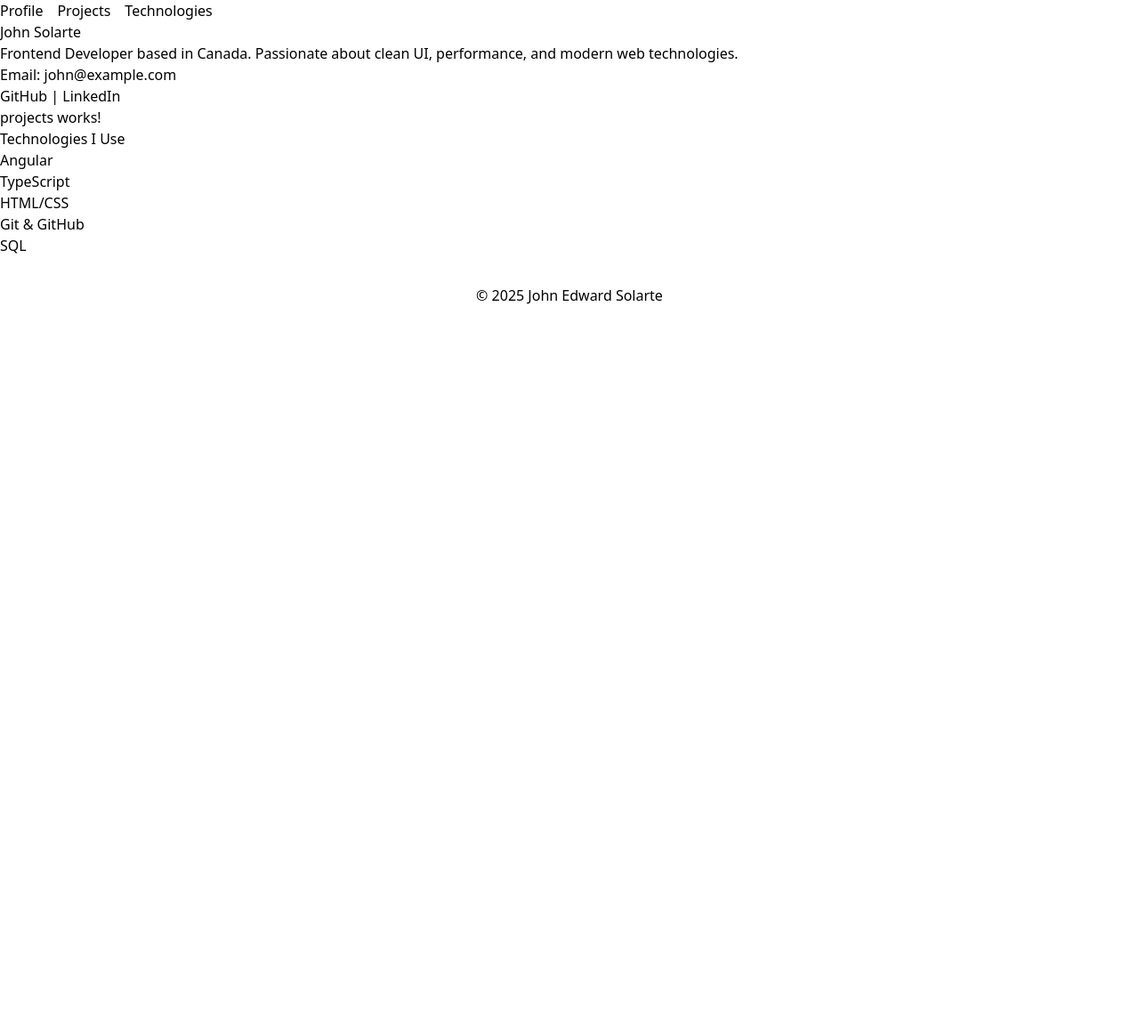
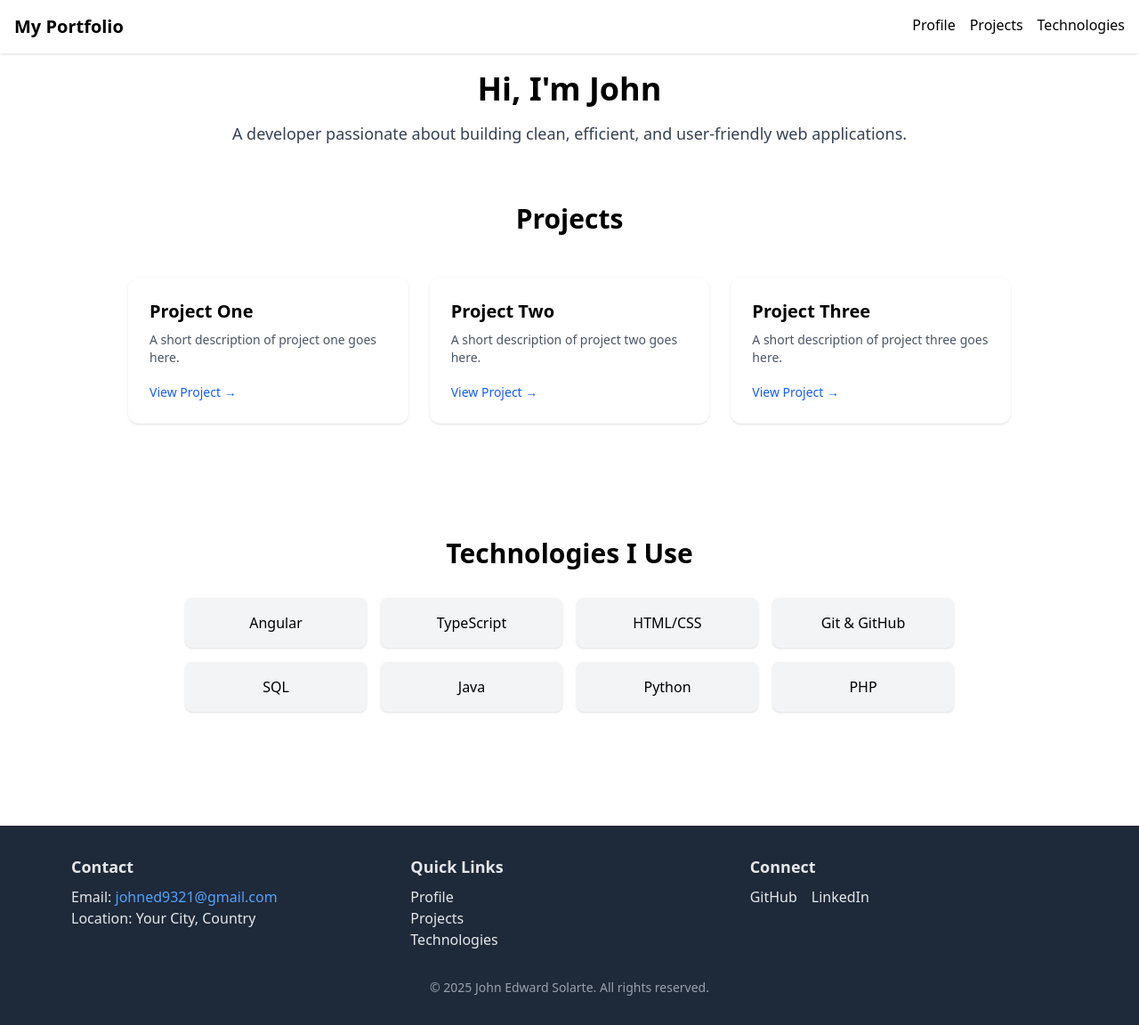
Before and after one commit to johned2025/portfolio, an Angular app: page / in a window 1280 px wide. Shown: the whole page at 89% size. Before the commit the page ends 800 px from the top, so only its background shows below. Built offline with nearby package versions, Linux system fonts and the light colour scheme.

Commit message:
basic styles added, no full contet has been added yet

```diff
--- a/src/app/app.component.html
+++ b/src/app/app.component.html
@@ -1,5 +1,5 @@
 <app-navbar></app-navbar>
-<section id="profile">
+<section id="profile" class="pt-20">
   <app-profile></app-profile>
 </section>
 <section id="projects">
--- a/src/app/components/footer/footer.component.html
+++ b/src/app/components/footer/footer.component.html
@@ -1,3 +1,35 @@
-<footer style="text-align: center; padding: 2rem 0;">
-  <p>© 2025 John Edward Solarte</p>
+<footer class="bg-gray-800 text-gray-200 py-8 mt-16">
+  <div class="max-w-6xl mx-auto px-4 grid grid-cols-1 md:grid-cols-3 gap-6 text-center md:text-left">
+
+    <!-- Contact Info -->
+    <div>
+      <h3 class="text-lg font-semibold mb-2">Contact</h3>
+      <p>Email: <a href="mailto:you&#64;example.com" class="text-blue-400 hover:underline">johned9321&#64;gmail.com</a></p>
+      <p>Location: Your City, Country</p>
+    </div>
+
+    <!-- Quick Links -->
+    <div>
+      <h3 class="text-lg font-semibold mb-2">Quick Links</h3>
+      <ul>
+        <li><a href="#profile" class="hover:underline">Profile</a></li>
+        <li><a href="#projects" class="hover:underline">Projects</a></li>
+        <li><a href="#technologies" class="hover:underline">Technologies</a></li>
+      </ul>
+    </div>
+
+    <!-- Social Media -->
+    <div>
+      <h3 class="text-lg font-semibold mb-2">Connect</h3>
+      <div class="flex justify-center md:justify-start gap-4">
+        <a href="#" class="hover:text-blue-400">GitHub</a>
+        <a href="#" class="hover:text-blue-400">LinkedIn</a>
+      </div>
+    </div>
+  </div>
+
+  <!-- Bottom Note -->
+  <div class="text-center text-sm text-gray-400 mt-8">
+    © 2025 John Edward Solarte. All rights reserved.
+  </div>
 </footer>
--- a/src/app/components/navbar/navbar.component.html
+++ b/src/app/components/navbar/navbar.component.html
@@ -1,7 +1,10 @@
-<nav>
-  <ul style="display: flex; gap: 1rem; list-style: none;">
-    <li><a href="#profile">Profile</a></li>
-    <li><a href="#projects">Projects</a></li>
-    <li><a href="#technologies">Technologies</a></li>
-  </ul>
+<nav class="fixed top-0 w-full bg-white shadow z-50">
+  <div class="max-w-7xl mx-auto px-4 py-4 flex justify-between">
+    <span class="font-bold text-xl">My Portfolio</span>
+    <div class="space-x-4">
+      <a href="#profile" class="hover:underline">Profile</a>
+      <a href="#projects" class="hover:underline">Projects</a>
+      <a href="#technologies" class="hover:underline">Technologies</a>
+    </div>
+  </div>
 </nav>
--- a/src/app/components/profile/profile.component.html
+++ b/src/app/components/profile/profile.component.html
@@ -1,6 +1,6 @@
-<div>
-  <h1>John  Solarte</h1>
-  <p>Frontend Developer based in Canada. Passionate about clean UI, performance, and modern web technologies.</p>
-  <p>Email: john&#64;example.com</p>
-  <p><a href="https://github.com/yourusername" target="_blank">GitHub</a> | <a href="https://linkedin.com/in/yourprofile" target="_blank">LinkedIn</a></p>
+<div class="max-w-4xl mx-auto px-4 text-center">
+  <h1 class="text-4xl font-bold mb-4">Hi, I'm John</h1>
+  <p class="text-gray-700 text-lg">
+    A developer passionate about building clean, efficient, and user-friendly web applications.
+  </p>
 </div>
--- a/src/app/components/projects/projects.component.html
+++ b/src/app/components/projects/projects.component.html
@@ -1 +1,34 @@
-<p>projects works!</p>
+<section class="max-w-5xl mx-auto px-4 py-16">
+  <h2 class="text-3xl font-semibold text-center mb-12">Projects</h2>
+
+  <div class="grid grid-cols-1 md:grid-cols-3 gap-6">
+
+    <!-- Project Card 1 -->
+    <div class="bg-white p-6 rounded-xl shadow hover:shadow-xl transition">
+      <h3 class="text-xl font-bold mb-2">Project One</h3>
+      <p class="text-gray-600 text-sm mb-4">
+        A short description of project one goes here.
+      </p>
+      <a href="#" class="text-blue-600 hover:underline text-sm">View Project →</a>
+    </div>
+
+    <!-- Project Card 2 -->
+    <div class="bg-white p-6 rounded-xl shadow hover:shadow-xl transition">
+      <h3 class="text-xl font-bold mb-2">Project Two</h3>
+      <p class="text-gray-600 text-sm mb-4">
+        A short description of project two goes here.
+      </p>
+      <a href="#" class="text-blue-600 hover:underline text-sm">View Project →</a>
+    </div>
+
+    <!-- Project Card 3 -->
+    <div class="bg-white p-6 rounded-xl shadow hover:shadow-xl transition">
+      <h3 class="text-xl font-bold mb-2">Project Three</h3>
+      <p class="text-gray-600 text-sm mb-4">
+        A short description of project three goes here.
+      </p>
+      <a href="#" class="text-blue-600 hover:underline text-sm">View Project →</a>
+    </div>
+
+  </div>
+</section>
--- a/src/app/components/technologies/technologies.component.html
+++ b/src/app/components/technologies/technologies.component.html
@@ -1,10 +1,14 @@
-<div>
-  <h2>Technologies I Use</h2>
-  <ul>
-    <li>Angular</li>
-    <li>TypeScript</li>
-    <li>HTML/CSS</li>
-    <li>Git & GitHub</li>
-    <li>SQL</li>
+<section class="max-w-4xl mx-auto px-4 py-16">
+  <h2 class="text-3xl font-semibold text-center mb-8">Technologies I Use</h2>
+
+  <ul class="grid grid-cols-2 sm:grid-cols-3 md:grid-cols-4 gap-4 text-center">
+    <li class="bg-gray-100 py-4 rounded-lg shadow hover:bg-gray-200 transition font-medium">Angular</li>
+    <li class="bg-gray-100 py-4 rounded-lg shadow hover:bg-gray-200 transition font-medium">TypeScript</li>
+    <li class="bg-gray-100 py-4 rounded-lg shadow hover:bg-gray-200 transition font-medium">HTML/CSS</li>
+    <li class="bg-gray-100 py-4 rounded-lg shadow hover:bg-gray-200 transition font-medium">Git & GitHub</li>
+    <li class="bg-gray-100 py-4 rounded-lg shadow hover:bg-gray-200 transition font-medium">SQL</li>
+    <li class="bg-gray-100 py-4 rounded-lg shadow hover:bg-gray-200 transition font-medium">Java</li>
+    <li class="bg-gray-100 py-4 rounded-lg shadow hover:bg-gray-200 transition font-medium">Python</li>
+    <li class="bg-gray-100 py-4 rounded-lg shadow hover:bg-gray-200 transition font-medium">PHP</li>
   </ul>
-</div>
+</section>
```
